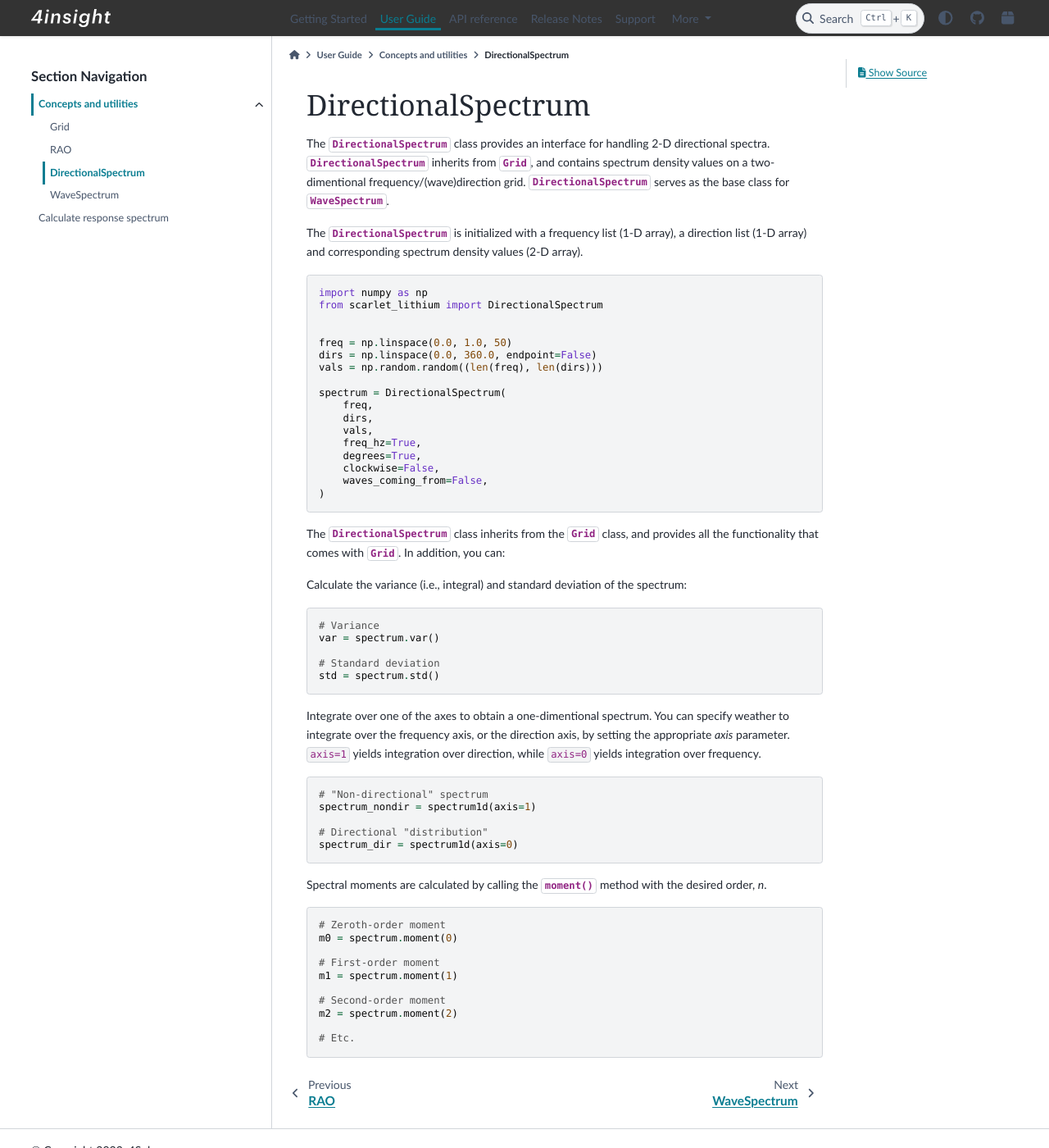
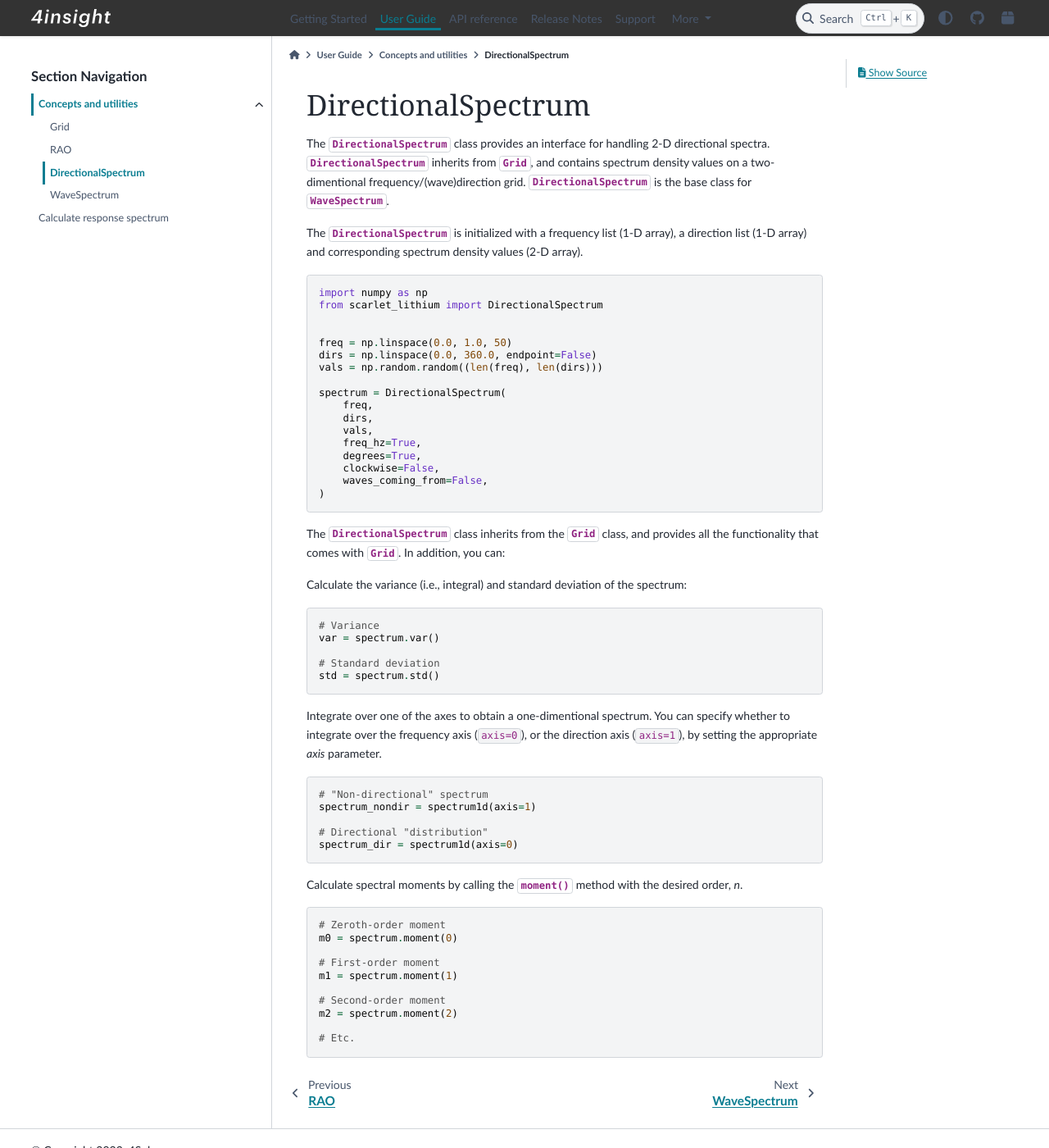
Before and after one commit to 4Subsea/waveresponse-python, a Sphinx documentation site: the page built from docs/user_guide/concepts_utils/directional_spectrum.rst, in a window 1280 px wide and 1400 px high. Shown: the whole window at 82% size. Built offline with Sphinx 7.4.7 and the PyData theme 0.15.4, drawn with Linux system fonts in a browser that asks for light colours.

Commit message:
docs fix

```diff
--- a/docs/user_guide/concepts_utils/directional_spectrum.rst
+++ b/docs/user_guide/concepts_utils/directional_spectrum.rst
@@ -4,7 +4,7 @@ The :class:`~scarlet_lithium.DirectionalSpectrum` class provides an interface fo
 handling 2-D directional spectra. :class:`~scarlet_lithium.DirectionalSpectrum`
 inherits from :class:`~scarlet_lithium.Grid`, and contains spectrum density values
 on a two-dimentional frequency/(wave)direction grid. :class:`~scarlet_lithium.DirectionalSpectrum`
-serves as the base class for :class:`~scarlet_lithium.WaveSpectrum`.
+is the base class for :class:`~scarlet_lithium.WaveSpectrum`.
 
 The :class:`~scarlet_lithium.DirectionalSpectrum` is initialized with a frequency
 list (1-D array), a direction list (1-D array) and corresponding spectrum density
@@ -45,9 +45,8 @@ Calculate the variance (i.e., integral) and standard deviation of the spectrum:
     std = spectrum.std()
 
 Integrate over one of the axes to obtain a one-dimentional spectrum. You can specify
-weather to integrate over the frequency axis, or the direction axis, by setting the
-appropriate `axis` parameter. ``axis=1`` yields integration over direction, while
-``axis=0`` yields integration over frequency.
+whether to integrate over the frequency axis (``axis=0``), or the direction axis
+(``axis=1``), by setting the appropriate `axis` parameter.
 
 .. code-block:: python
 
@@ -57,7 +56,7 @@ appropriate `axis` parameter. ``axis=1`` yields integration over direction, whil
     # Directional "distribution"
     spectrum_dir = spectrum1d(axis=0)
 
-Spectral moments are calculated by calling the :meth:`~scarlet_lithium.DirectionalSpectrum.moment`
+Calculate spectral moments by calling the :meth:`~scarlet_lithium.DirectionalSpectrum.moment`
 method with the desired order, `n`.
 
 .. code-block:: python
```
